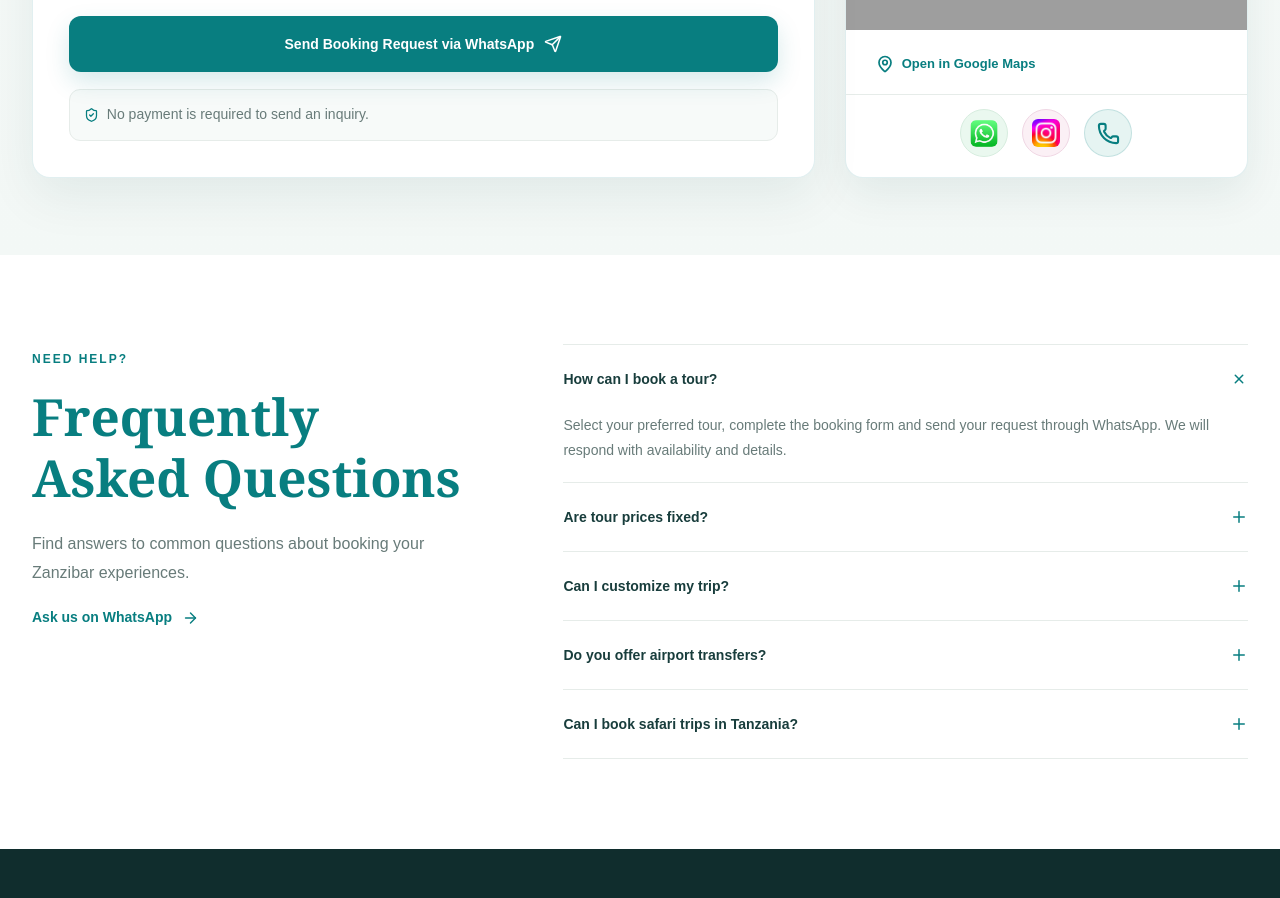
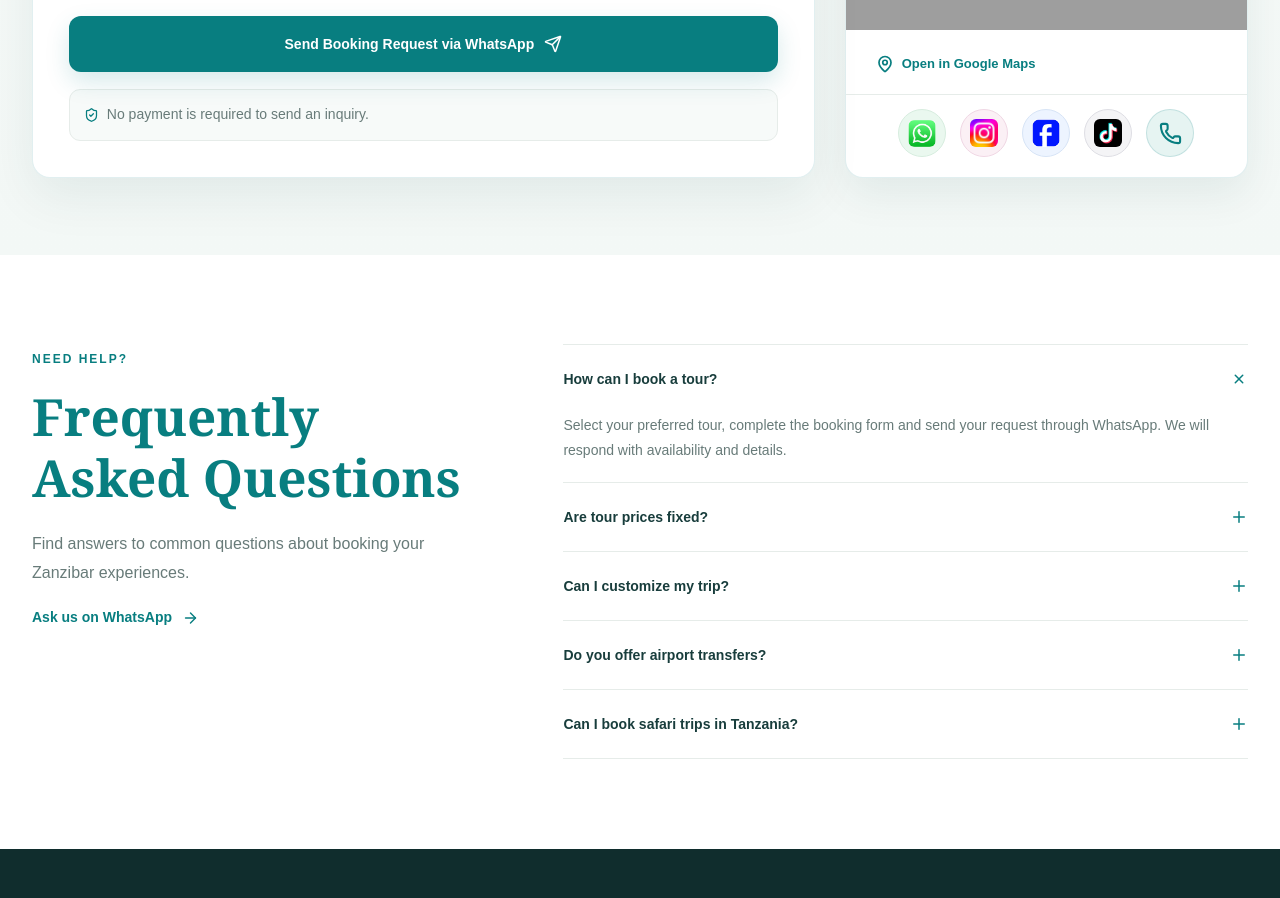
Before and after one commit to Ramde-dev/zanzibar-tourism, a plain HTML site: page booking.html in a window 1280 px wide. Shown: the part 1118-2016 px from the top of the page. Drawn offline with Linux system fonts and the light colour scheme; grey boxes are pictures that could not be loaded.

Commit message:
Add Facebook and TikTok icons below maps
Co-authored-by: Copilot <223556219+Copilot@users.noreply.github.com>

```diff
--- a/booking.html
+++ b/booking.html
@@ -280,6 +280,24 @@
                     aria-label="Instagram"
                 >
                     <img src="assets/images/insta.jpg" alt="" aria-hidden="true">
+                </a>
+                <a
+                    href="https://www.facebook.com/share/1E7sCqmDXC/"
+                    target="_blank"
+                    rel="noopener noreferrer"
+                    class="map-contact-icon map-contact-facebook"
+                    aria-label="Facebook"
+                >
+                    <img src="assets/images/facebook.jpg" alt="" aria-hidden="true">
+                </a>
+                <a
+                    href="https://www.tiktok.com/@princeabu36?_r=1&amp;_t=ZS-9Be3h5L3zU2"
+                    target="_blank"
+                    rel="noopener noreferrer"
+                    class="map-contact-icon map-contact-tiktok"
+                    aria-label="TikTok"
+                >
+                    <img src="assets/images/Ticktok.jpg" alt="" aria-hidden="true">
                 </a>
                 <a
                     href="tel:+255772548855"
--- a/style.css
+++ b/style.css
@@ -1367,6 +1367,16 @@ p {
 .map-contact-instagram {
     border-color: #f0d7e4;
     background: #fbf0f5;
+}
+
+.map-contact-facebook {
+    border-color: #d7e4f6;
+    background: #edf4ff;
+}
+
+.map-contact-tiktok {
+    border-color: #dedee4;
+    background: #f4f4f6;
 }
 
 .map-contact-call {
```
Also changed, not shown: index.html (+18 -0 lines).
